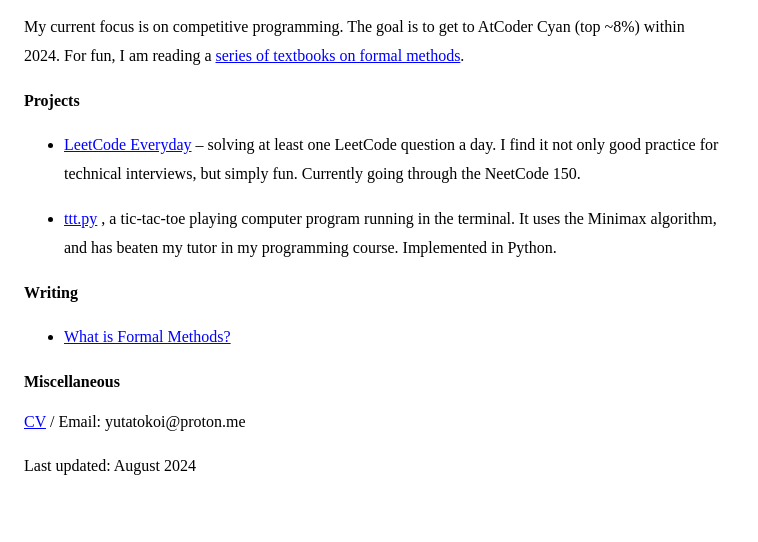
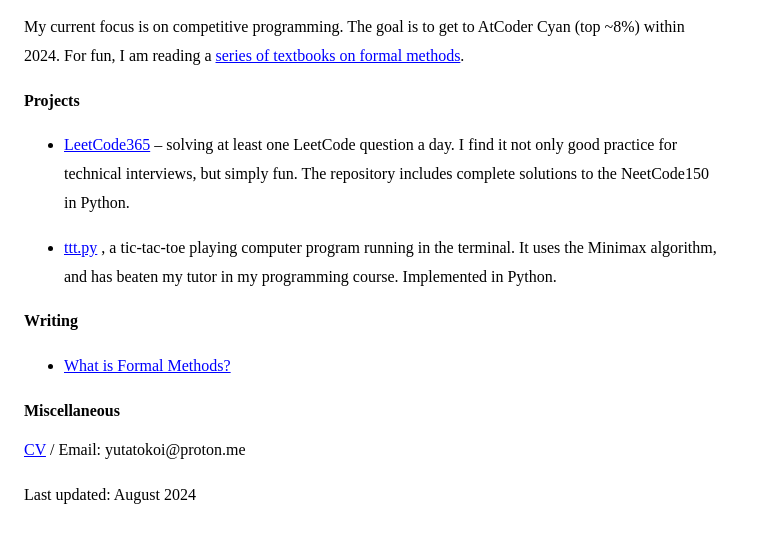
Before and after one commit to yutatokoi/website, a plain HTML site: page index.html in a window 1280 px wide. Shown: the part 88-630 px from the top of the page, without its empty margins (0-758 px from the left). Drawn offline with Linux system fonts and the light colour scheme; a web font is replaced by a local one.

Commit message:
fix: description of leetcode repo, as neetcode150 has been completed

```diff
--- a/index.html
+++ b/index.html
@@ -65,8 +65,8 @@
     <h1>Projects</h1>
     <ul>
         <li>
-            <a href="https://github.com/yutatokoi/leetcode" target="_blank">LeetCode Everyday</a>
-            – solving at least one LeetCode question a day. I find it not only good practice for technical interviews, but simply fun. Currently going through the NeetCode 150.
+            <a href="https://github.com/yutatokoi/leetcode" target="_blank">LeetCode365</a>
+            – solving at least one LeetCode question a day. I find it not only good practice for technical interviews, but simply fun. The repository includes complete solutions to the NeetCode150 in Python.
         </li>
         <li>
             <a href="https://github.com/yutatokoi/ttt.py" target="_blank">ttt.py</a>
```
